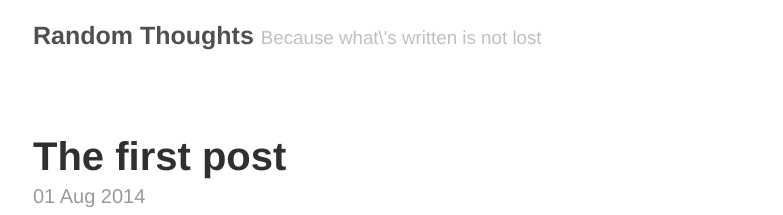
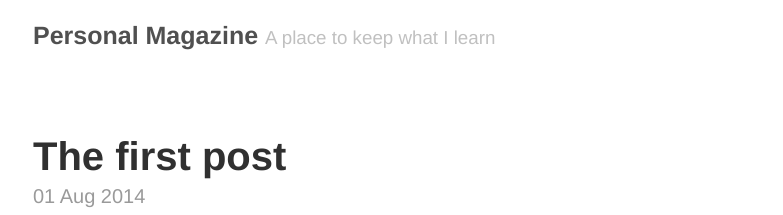
Before and after one commit to darcamo/darcamo.github.com, a Jekyll site: the page built from index.html, in a window 1280 px wide. Shown: the top 215 px of the page, without its empty margins (247-1030 px from the left). Built offline with Jekyll 4.4.1, drawn with Linux system fonts in a browser that asks for light colours; Markdown is read by kramdown in place of the engine named in the settings; the list of posts is cut into pages by our own code.

Commit message:
Changed the tittle of the blog

```diff
--- a/_config.yml
+++ b/_config.yml
@@ -6,8 +6,8 @@ pygments:         true
 permalink:        pretty
 
 # Setup
-title:            Random Thoughts
-tagline:          Because what\'s written is not lost
+title:            Personal Magazine
+tagline:          A place to keep what I learn
 url:              http://getpoole.com
 paginate:         1
 baseurl:          http://darcamo.github.io/
```
